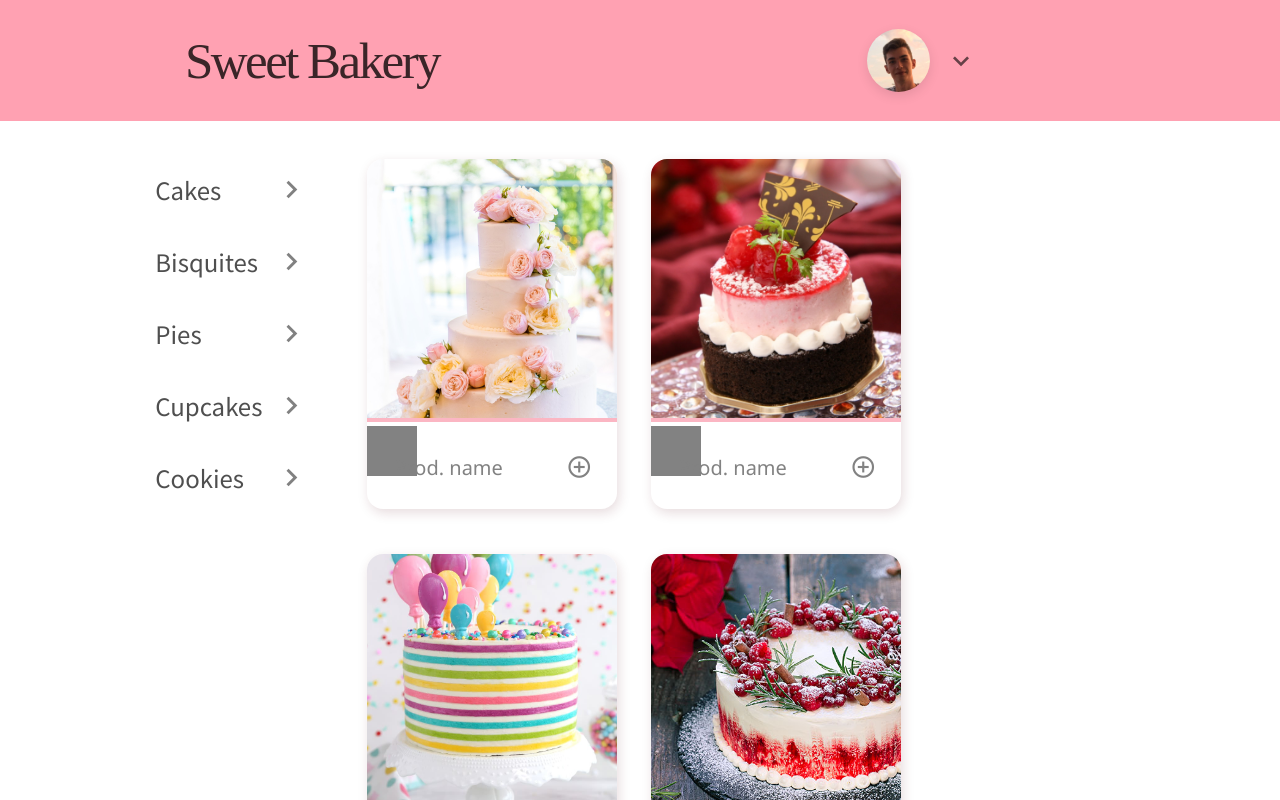
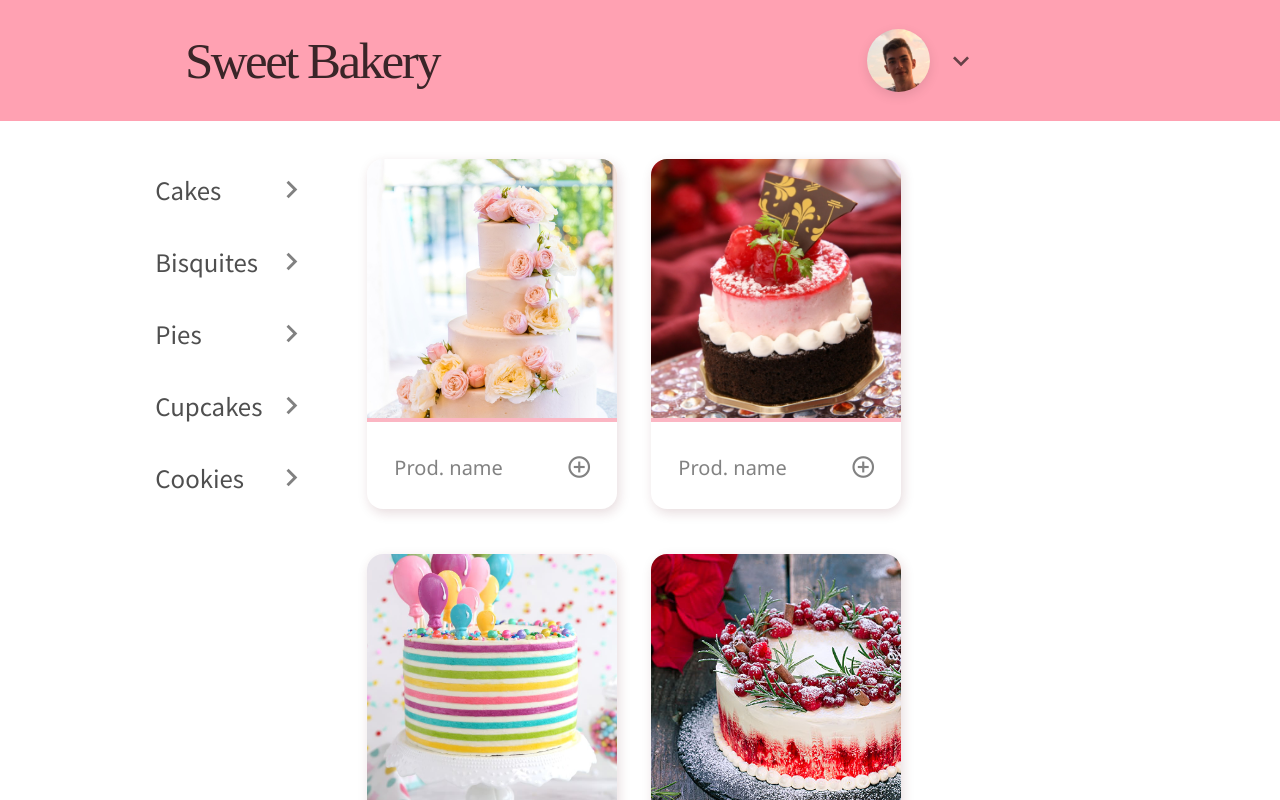
Before and after one commit to Dender46/sweet-bakery, a React (Create React App) app: page / in a window 1280 px wide. Shown: the top 800 px of the page. Built offline with nearby package versions, Linux system fonts and the light colour scheme; a web font is replaced by a local one.

Commit message:
Stop being a retard and read more about capturing MouseEvents

```diff
--- a/src/components/Product.tsx
+++ b/src/components/Product.tsx
@@ -1,15 +1,17 @@
-import React from 'react';
+import React, { useState } from 'react';
 import './Product.css';
 
 function Product( props : {image: String, title:String} ) : any {
+    const [overlay, setOverlay] = useState(false);
+
     return (
-        <div className="Product">
+        <div className="Product" onMouseOver={() =>setOverlay(true)} onMouseLeave={() =>setOverlay(false)}>
             <img className="prod-image noselect" alt="" src={require("../images/cakes/" + props.image)}/>
             <br />
             <h2  className="prod-title" > {props.title} </h2>
             <i className="info-button material-icons noselect" >add_circle_outline</i>
             {
-                <div className="prod-overlay">
+                overlay && <div className="prod-overlay">
 
                 </div>
             }
```
